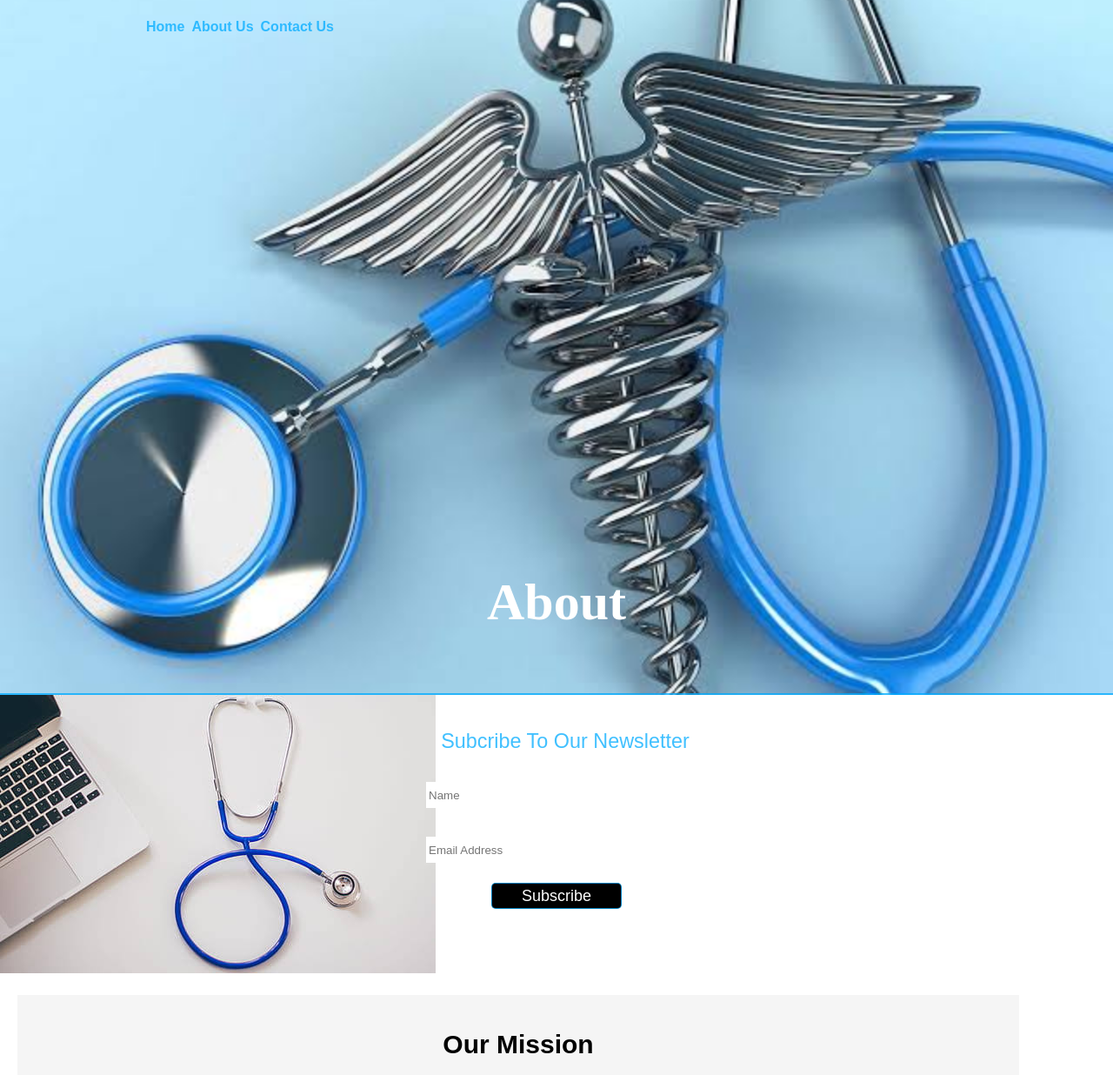
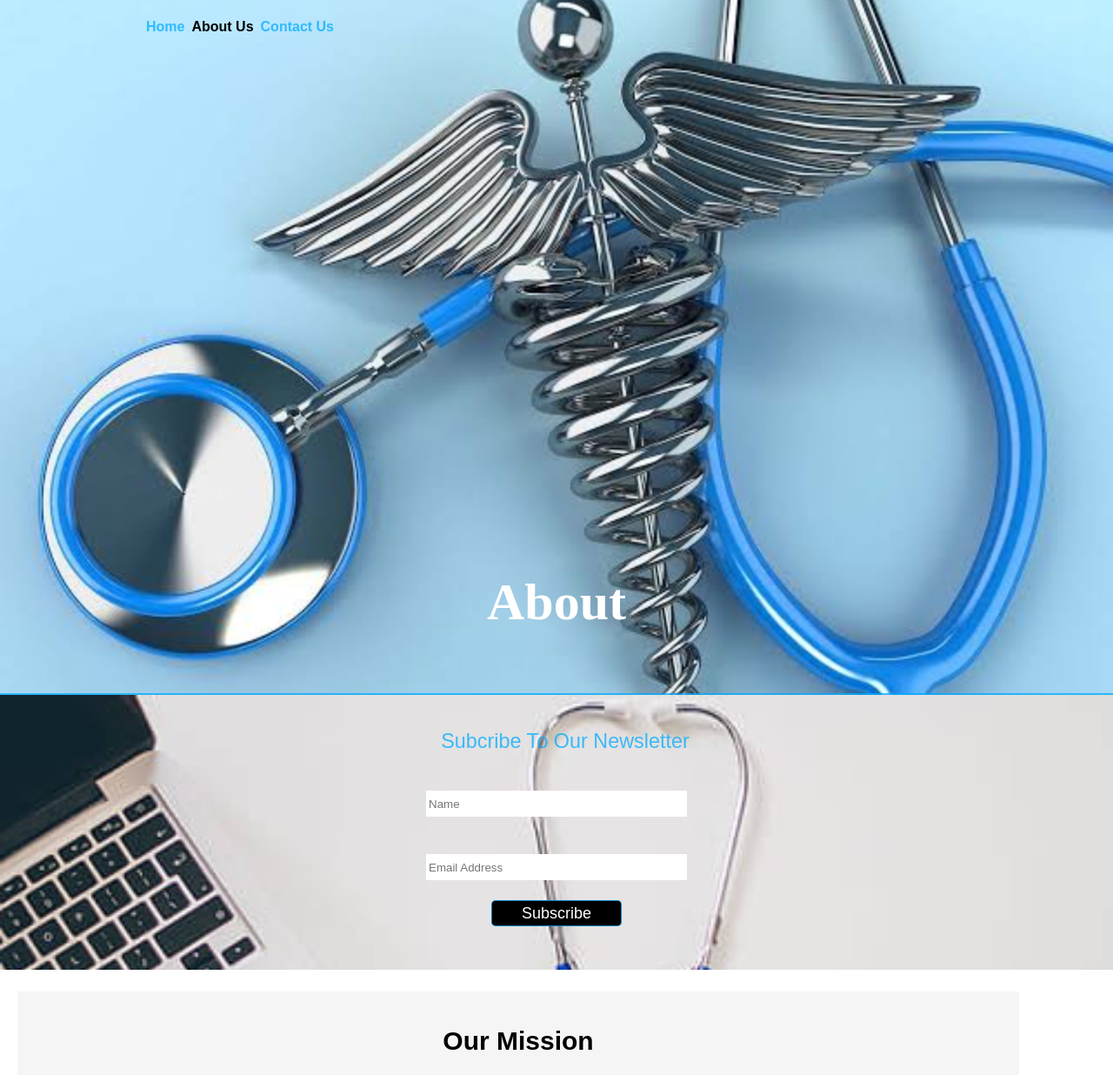
Before and after one commit to May-ree/Training-, a plain HTML site: page About.html in a window 1280 px wide. Shown: the part 47-1283 px from the top of the page at 87% size. Drawn offline with Linux system fonts and the light colour scheme.

Commit message:
Add files via upload

```diff
--- a/style.css
+++ b/style.css
@@ -23,14 +23,14 @@
        background-color: #717b71;
        color:black;
        padding-bottom: 70px;
-      min-height: 80Vh;
+      min-height: 600px;
        border-bottom: 2px solid #00abffbf;
+        Background-position: center;
    }
 
    header h1{
        display: inline;
        margin: 0;
-
    }
    #medi{
        color: blue;
@@ -43,22 +43,23 @@
        Float: left;
        display: inline;
        padding: 0 8px 20px 0px;
-       align-content:flex-end;
-       flex-wrap: wrap;
    }
+
    header a{
        text-decoration: none;
       color: #00abffbf;
        font-size: 16px;
        font-weight: bolder;
    }
+   header .current a{
+       color: black;
+       Font-weight: bolder;
+   }
 
    /* showcase  */
  header, section .showcase{
        background: url("back.jpeg");
-       background: ;
        background-width: 100%;
-       background-repeat: ;
        background-size: cover;
    }
    header .showcase{
@@ -75,15 +76,15 @@
    /* news */
    section .dark{
        text-align: center;
-       background: url("connect.jpeg");
+       background: url("connect.jpeg") no-repeat;
        padding-top: 20px;
-       min-height: 40Vh;
-       background-repeat:no-repeat;
+       min-height: 300px;
+       background-size: cover;
    }
   .dark input{
         width: 300px;
         padding: 3px;
-        margin-top: 10px;
+        margin-top: 20px;
         Background-color: white;
         height: 30px;
         border: none;
@@ -159,11 +160,12 @@
     footer{
         text-align: center;
         Min-height:50px ;
-        background: url("back.jpeg");
+        background: url("back.jpeg") no-repeat;
         border-bottom: 1px solid #00abffbf;
         border-top: 1px solid #00abffbf;
         color: #00abffbf;
         font-weight: 350;
+        background-size: cover;
     }
 
     footer a{
@@ -189,7 +191,7 @@
         font-weight: 250;
         margin-top: 10px;
         margin-left: 20px;
-        height: 50Vh;
+        height: 300px;
         width: 90%;
         text-align: center;
     }
@@ -199,9 +201,6 @@
     .hero{
        text-align: center;
        font: 20px arial;
-   }
-   .hero h3{
-
    }
     h1 #Ohero{
         font: 30px;
@@ -221,11 +220,10 @@
        .connect{
         text-align: center;
         padding-top: 20px;
-        background: url("connect.jpeg");
-        margin: 30px;
-        background-repeat: no-repeat;
+        background: url("connect.jpeg") no-repeat;
+        margin:30px;
         background-size: cover;
-        height: 70Vh;
+        height: 500px;
     }
     .connect input{
         width: 220px;
```
